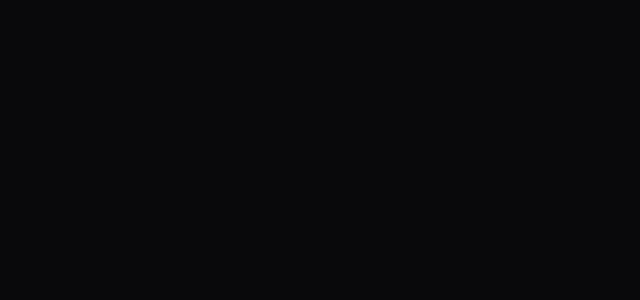
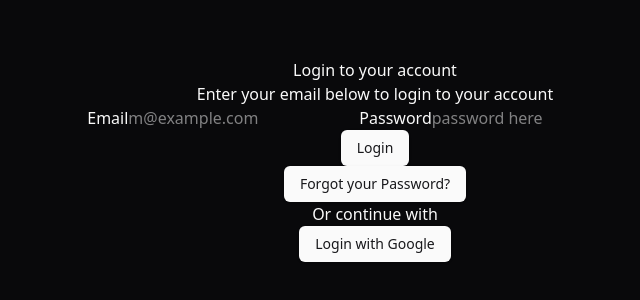
Before and after one commit to tripleten-externships/partner-pipeline-frontend, a React (Vite) app: page /login in a window 1280 px wide. Before the commit this address had no page. Shown: the part 240-540 px from the top of the page, without its empty margins (265-905 px from the left). Built offline with nearby package versions, Linux system fonts and the light colour scheme.

Commit message:
feat: implement /login page; refactor theme-provider.tsx, button.tsx

```diff
--- /dev/null
+++ b/src/components/login-route.tsx
@@ -0,0 +1,25 @@
+import React from "react";
+import { Button } from "./ui/button";
+
+function Login() {
+  return (
+    <>
+      <div className="flex flex-col items-center justify-center min-h-svh">
+        <h2>Login to your account</h2>
+        <p>Enter your email below to login to your account</p>
+        <form action="submit">
+          <label htmlFor="email">Email</label>
+          <input type="email" placeholder="m@example.com" />
+          <label htmlFor="password">Password</label>
+          <input type="password" placeholder="password here" />
+        </form>
+        <Button>Login</Button>
+        <Button>Forgot your Password?</Button>
+        <p>Or continue with</p>
+        <Button>Login with Google</Button>
+      </div>
+    </>
+  );
+}
+
+export default Login;
--- a/src/components/theme-provider.tsx
+++ b/src/components/theme-provider.tsx
@@ -1,25 +1,12 @@
 import React from "react";
-import { createContext, useContext, useEffect, useState } from "react";
-
-type Theme = "dark" | "light" | "system";
+import { useEffect, useState } from "react";
+import { ThemeProviderContext, Theme, ThemeProviderState } from "@/contexts/theme-context";
 
 type ThemeProviderProps = {
   children: React.ReactNode;
   defaultTheme?: Theme;
   storageKey?: string;
 };
-
-type ThemeProviderState = {
-  theme: Theme;
-  setTheme: (theme: Theme) => void;
-};
-
-const initialState: ThemeProviderState = {
-  theme: "system",
-  setTheme: () => null,
-};
-
-const ThemeProviderContext = createContext<ThemeProviderState>(initialState);
 
 export function ThemeProvider({
   children,
@@ -48,7 +35,7 @@
     root.classList.add(theme);
   }, [theme]);
 
-  const value = {
+  const value: ThemeProviderState = {
     theme,
     setTheme: (theme: Theme) => {
       localStorage.setItem(storageKey, theme);
@@ -62,11 +49,3 @@
     </ThemeProviderContext.Provider>
   );
 }
-
-export const useTheme = () => {
-  const context = useContext(ThemeProviderContext);
-
-  if (context === undefined) throw new Error("useTheme must be used within a ThemeProvider");
-
-  return context;
-};
--- a/src/components/ui/button.tsx
+++ b/src/components/ui/button.tsx
@@ -1,57 +1,18 @@
-import * as React from "react"
-import { Slot } from "@radix-ui/react-slot"
-import { cva, type VariantProps } from "class-variance-authority"
+import * as React from "react";
+import { Slot } from "@radix-ui/react-slot";
+import { buttonVariants } from "./button.variants";
+import { ButtonProps } from "./button.types";
 
-import { cn } from "@/lib/utils"
-
-const buttonVariants = cva(
-  "inline-flex items-center justify-center gap-2 whitespace-nowrap rounded-md text-sm font-medium transition-colors focus-visible:outline-none focus-visible:ring-1 focus-visible:ring-ring disabled:pointer-events-none disabled:opacity-50 [&_svg]:pointer-events-none [&_svg]:size-4 [&_svg]:shrink-0",
-  {
-    variants: {
-      variant: {
-        default:
-          "bg-primary text-primary-foreground shadow hover:bg-primary/90",
-        destructive:
-          "bg-destructive text-destructive-foreground shadow-sm hover:bg-destructive/90",
-        outline:
-          "border border-input bg-background shadow-sm hover:bg-accent hover:text-accent-foreground",
-        secondary:
-          "bg-secondary text-secondary-foreground shadow-sm hover:bg-secondary/80",
-        ghost: "hover:bg-accent hover:text-accent-foreground",
-        link: "text-primary underline-offset-4 hover:underline",
-      },
-      size: {
-        default: "h-9 px-4 py-2",
-        sm: "h-8 rounded-md px-3 text-xs",
-        lg: "h-10 rounded-md px-8",
-        icon: "h-9 w-9",
-      },
-    },
-    defaultVariants: {
-      variant: "default",
-      size: "default",
-    },
-  }
-)
-
-export interface ButtonProps
-  extends React.ButtonHTMLAttributes<HTMLButtonElement>,
-    VariantProps<typeof buttonVariants> {
-  asChild?: boolean
-}
+import { cn } from "@/lib/utils";
 
 const Button = React.forwardRef<HTMLButtonElement, ButtonProps>(
   ({ className, variant, size, asChild = false, ...props }, ref) => {
-    const Comp = asChild ? Slot : "button"
+    const Comp = asChild ? Slot : "button";
     return (
-      <Comp
-        className={cn(buttonVariants({ variant, size, className }))}
-        ref={ref}
-        {...props}
-      />
-    )
+      <Comp className={cn(buttonVariants({ variant, size, className }))} ref={ref} {...props} />
+    );
   }
-)
-Button.displayName = "Button"
+);
+Button.displayName = "Button";
 
-export { Button, buttonVariants }
+export { Button };
--- /dev/null
+++ b/src/components/ui/button.types.ts
@@ -0,0 +1,9 @@
+import type * as React from "react";
+import { VariantProps } from "class-variance-authority";
+import type { buttonVariants } from "./button.variants";
+
+export interface ButtonProps
+  extends React.ButtonHTMLAttributes<HTMLButtonElement>,
+    VariantProps<typeof buttonVariants> {
+  asChild?: boolean;
+}
--- /dev/null
+++ b/src/components/ui/button.variants.ts
@@ -0,0 +1,30 @@
+import { cva } from "class-variance-authority";
+
+const buttonVariants = cva(
+  "inline-flex items-center justify-center gap-2 whitespace-nowrap rounded-md text-sm font-medium transition-colors focus-visible:outline-none focus-visible:ring-1 focus-visible:ring-ring disabled:pointer-events-none disabled:opacity-50 [&_svg]:pointer-events-none [&_svg]:size-4 [&_svg]:shrink-0",
+  {
+    variants: {
+      variant: {
+        default: "bg-primary text-primary-foreground shadow hover:bg-primary/90",
+        destructive: "bg-destructive text-destructive-foreground shadow-sm hover:bg-destructive/90",
+        outline:
+          "border border-input bg-background shadow-sm hover:bg-accent hover:text-accent-foreground",
+        secondary: "bg-secondary text-secondary-foreground shadow-sm hover:bg-secondary/80",
+        ghost: "hover:bg-accent hover:text-accent-foreground",
+        link: "text-primary underline-offset-4 hover:underline",
+      },
+      size: {
+        default: "h-9 px-4 py-2",
+        sm: "h-8 rounded-md px-3 text-xs",
+        lg: "h-10 rounded-md px-8",
+        icon: "h-9 w-9",
+      },
+    },
+    defaultVariants: {
+      variant: "default",
+      size: "default",
+    },
+  }
+);
+
+export { buttonVariants };
--- /dev/null
+++ b/src/contexts/theme-context.ts
@@ -0,0 +1,10 @@
+import { createContext } from "react";
+
+export type Theme = "dark" | "light" | "system";
+
+export type ThemeProviderState = {
+  theme: Theme;
+  setTheme: (theme: Theme) => void;
+};
+
+export const ThemeProviderContext = createContext<ThemeProviderState | undefined>(undefined);
--- /dev/null
+++ b/src/hooks/use-theme.tsx
@@ -0,0 +1,12 @@
+import { useContext } from "react";
+import { ThemeProviderContext } from "@/contexts/theme-context";
+
+export const useTheme = () => {
+  const context = useContext(ThemeProviderContext);
+
+  if (!context) {
+    throw new Error("useTheme must be used within a ThemeProvider");
+  }
+
+  return context;
+};
--- a/src/main.tsx
+++ b/src/main.tsx
@@ -6,6 +6,7 @@
 import { client } from "./store";
 import { Button } from "./components/ui/button";
 import { ThemeProvider } from "./components/theme-provider";
+import Login from "./components/login-route";
 
 ReactDOM.createRoot(document.getElementById("root")!).render(
   <React.StrictMode>
@@ -21,6 +22,7 @@
                 </div>
               }
             />
+            <Route path="/login" element={<Login />} />
           </Routes>
         </BrowserRouter>
       </ApolloProvider>
```
